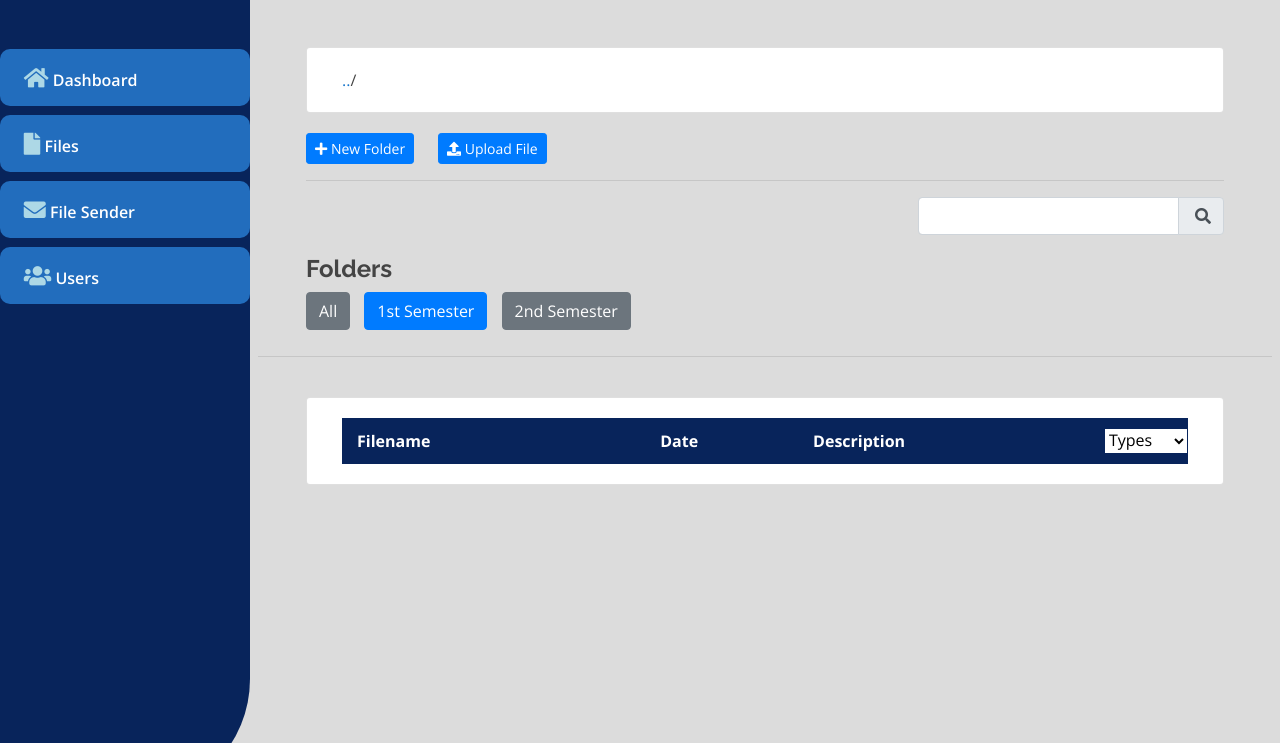
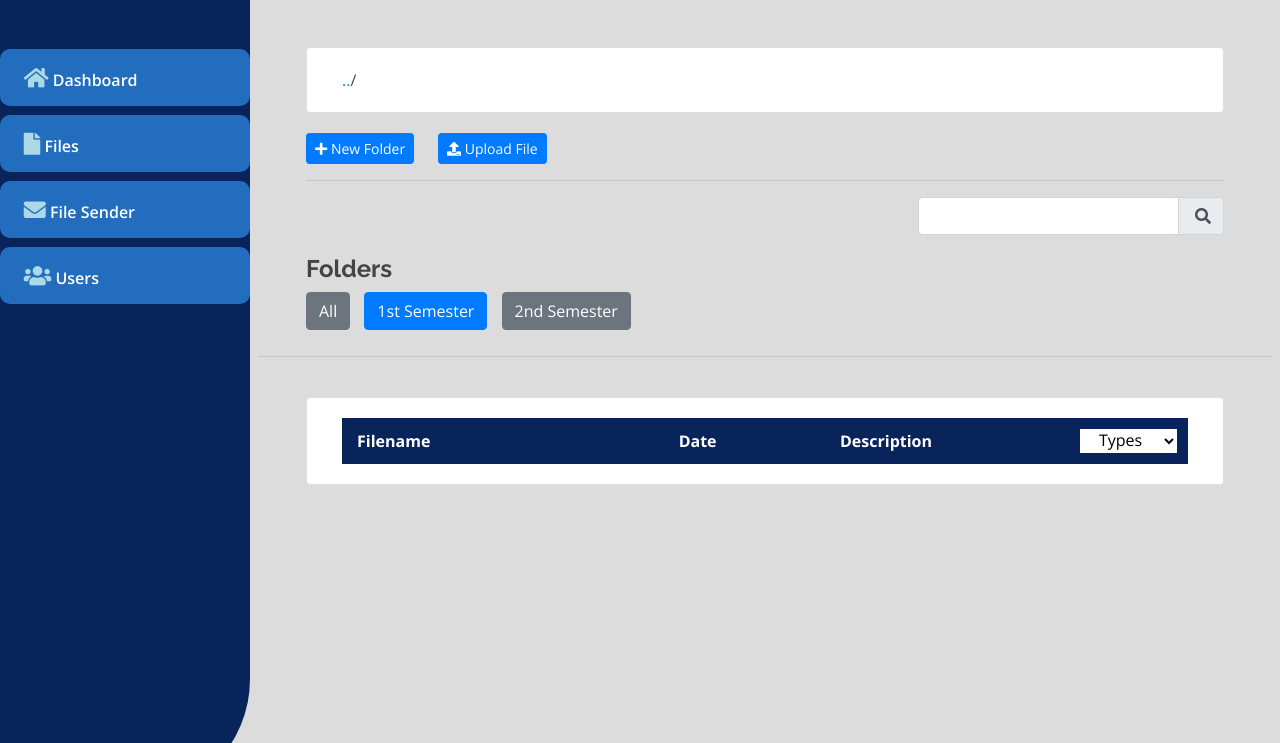
Before and after one commit to LazyTitan29/OneTapPortfolioCode, a PHP site: page / in a window 1280 px wide. Shown: the part 57-800 px from the top of the page. Run offline with PHP 8.4, Linux system fonts and the light colour scheme; the visitor is signed in with stand-in values (Sample User, id 1); data comes from the database, SQL or seed files in the repository; data that the repository does not hold is empty; some libraries are stand-ins or nearby versions.

Commit message:
Update files.php

```diff
--- a/files.php
+++ b/files.php
@@ -183,31 +183,32 @@ a.custom-menu-list span.icon{
 		<div class="container-fluid px-5" style="margin-bottom:40px; margin-top:40px;">
 			<div class="card col-md-12">
 				<div class="card-body">
-					<table width="100%">
+				<table width="100%">
 						<tr style="background:#08245b;">
-							<th style="color:#ffff;text-indent:15px;padding:10px 0;" width="40%" class="">Filename</th>
-							<th style="color:#ffff;text-indent:15px;padding:10px 0;" width="20%" class="">Date</th>
-							<th style="color:#ffff;text-indent:15px;padding:10px 0;" width="40%" class="">Description</th>
+							<th style="color:#ffff;text-indent:15px;padding:10px 0;" width="40%">Filename</th>
+							<th style="color:#ffff;text-indent:15px;padding:10px 0;" width="20%">Date</th>
+							<th style="color:#ffff;text-indent:15px;padding:10px 0;" width="30%">Description</th>
 							<?php if($_SESSION['login_type'] == 2): ?>
-							<th style="color:#ffff;text-align:center;padding:10px 0;" width="20%" class="">Types</th>
+							<th style="color:#ffff;padding:10px; text-align:left;" width="10%">Types</th>
 							<?php endif; ?>
 							<?php if($_SESSION['login_type'] == 1): ?>
-								<th style="text-align:center;padding:10px 0; background-color:#08245b; color:#FFFFFF;" class="">
+								<th style="padding:10px; background-color:#08245b; color:#FFFFFF; text-align:left;">
 									<form method="get" action="index.php">
 										<input type="hidden" name="page" value="files">
 										<input type="hidden" name="fid" value="<?php echo $folder_parent; ?>">
-										<select name="sort" onchange='this.form.submit()' id="sort" style="display: block; margin: 0 auto; background-color:#FFFFFF; color:#000000; border:1px solid #08245b;">
-											<option selected disabled style="display: none; color:#FFFFFF; background-color:#08245b;">Types</option>
+										<select name="sort" onchange='this.form.submit()' id="sort" style="background-color:#FFFFFF; color:#000000; border:1px solid #08245b; padding-left:15px;">
+											<option selected disabled style="display: none; color:#FFFFFF; color:#08245b;">Types</option>
 											<option value="all" style="color:#000000;">All</option>
 											<option value="internal" style="color:#000000;">Internal</option>
 											<option value="external" style="color:#000000;">External</option>
 											<option value="best" style="color:#000000;">Best</option>
 										</select>
 
-										<noscript> <button type="submit" class="btn btn-primary">Sort</button> </noscript>
+										<noscript><button type="submit" class="btn btn-primary">Sort</button></noscript>
 									</form>
 								</th>
 							<?php endif; ?>
+
 						</tr>
 						<?php        //  file name
 					while($row=$files->fetch_assoc()):
```
